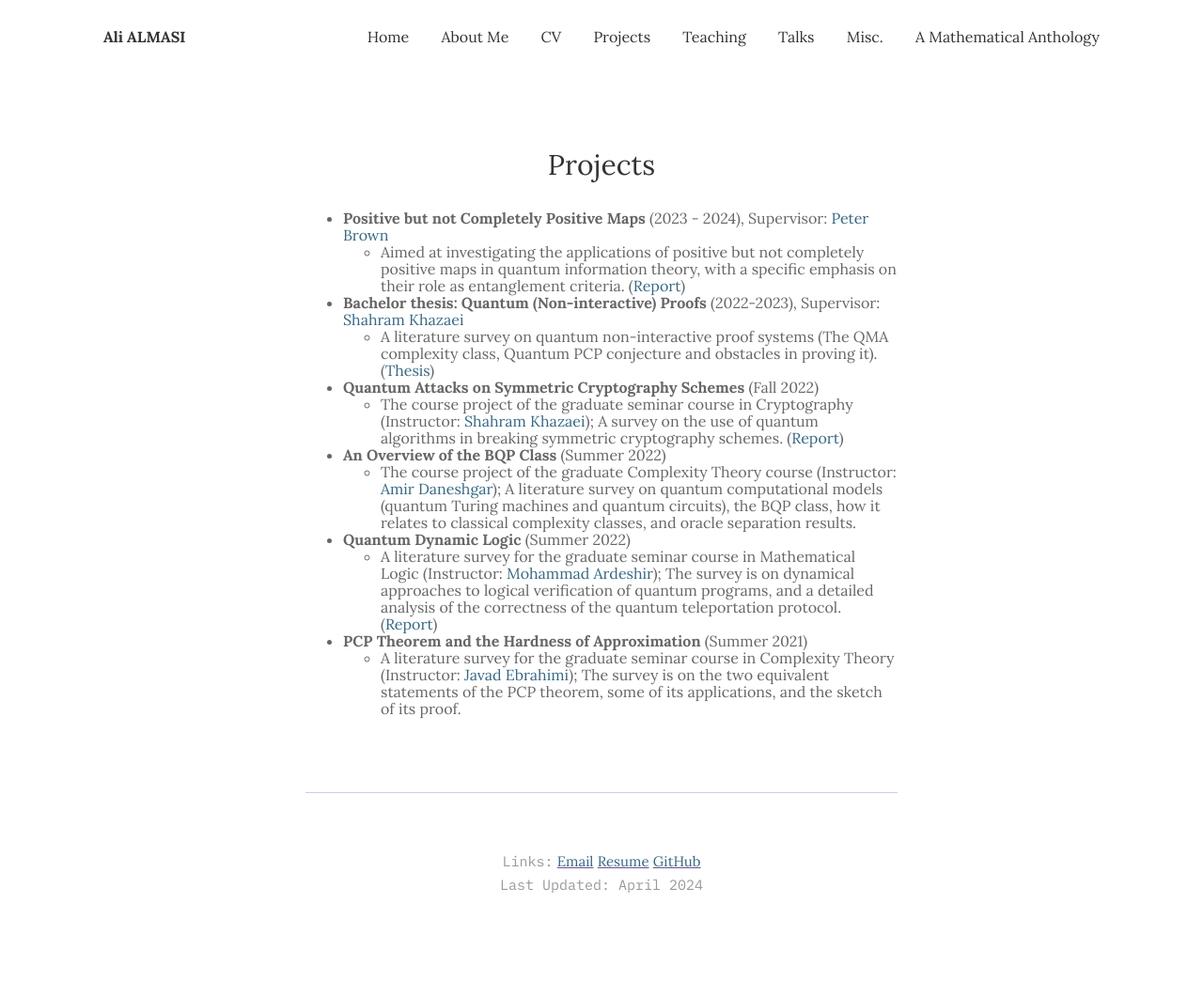
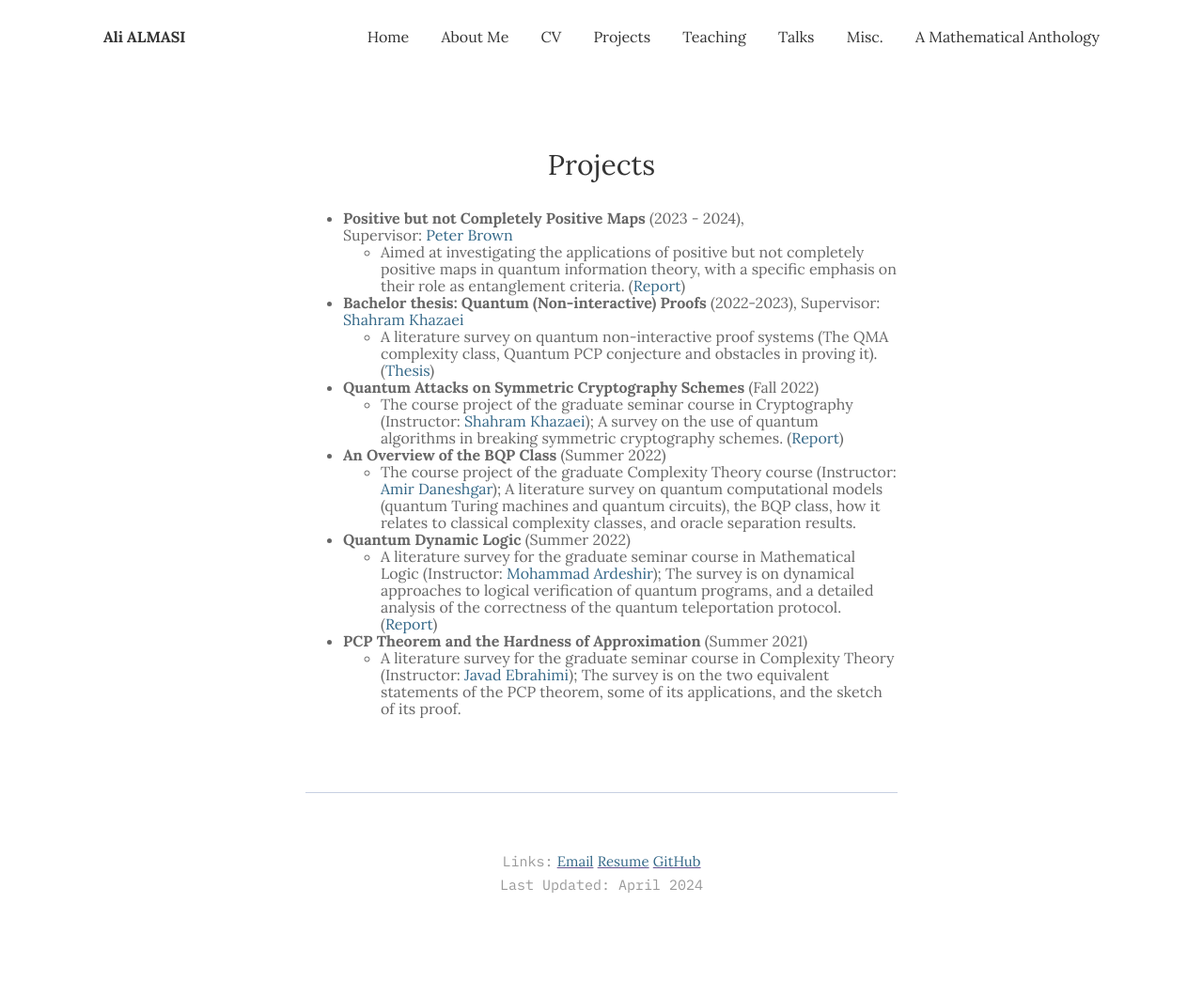
Before and after one commit to ali-almasi/ali-almasi.github.io, a Jekyll site: the page built from _pages/3_projects.md, in a window 1280 px wide. Shown: the whole page at 94% size. Built offline with Jekyll 4.4.1, drawn with Linux system fonts in a browser that asks for light colours.

```diff
--- a/_pages/3_projects.md
+++ b/_pages/3_projects.md
@@ -4,7 +4,7 @@ title: Projects
 permalink: /projects/
 ---
 
--  **Positive but not Completely Positive Maps** (2023 - 2024),
+-  **Positive but not Completely Positive Maps** (2023 - 2024),\
 	 Supervisor: [Peter Brown](https://peterjbrown519.github.io/)
 	- Aimed at investigating the applications of positive but not completely positive maps in quantum information theory, with a specific emphasis on their role as entanglement criteria. ([Report](/assets/projects_materials/pncp/final_report.pdf))
 
```
